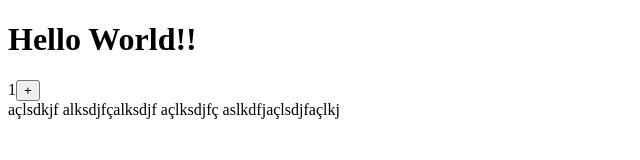
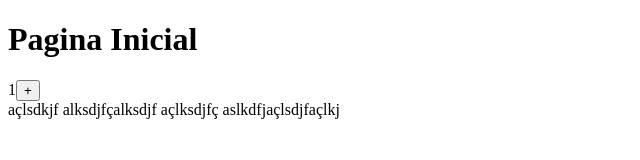
Before and after one commit to adilsondias2018/primeironext, a Next.js app: page / in a window 1280 px wide. Shown: the top 160 px of the page, without its empty margins (0-640 px from the left). Built offline with nearby package versions, Linux system fonts and the light colour scheme.

Commit message:
chore: nova chamda na nova branch

```diff
--- a/pages/index.js
+++ b/pages/index.js
@@ -9,7 +9,7 @@ function Home() {
 
   return (
     <div>
-      <h1>Hello World!!</h1>
+      <h1>Pagina Inicial</h1>
       {counter}
       <button type="button" onClick={contador}>
         +
```
